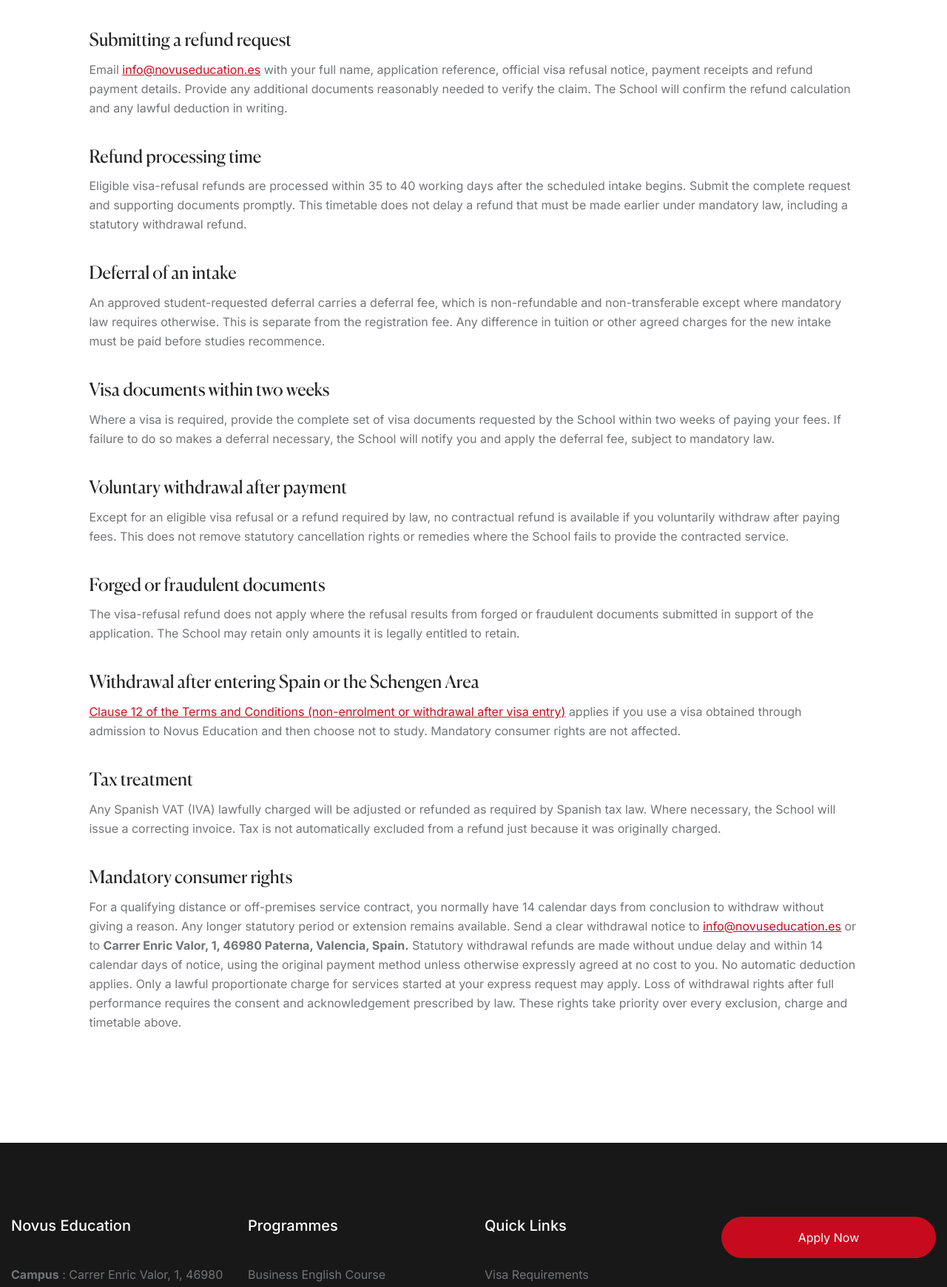
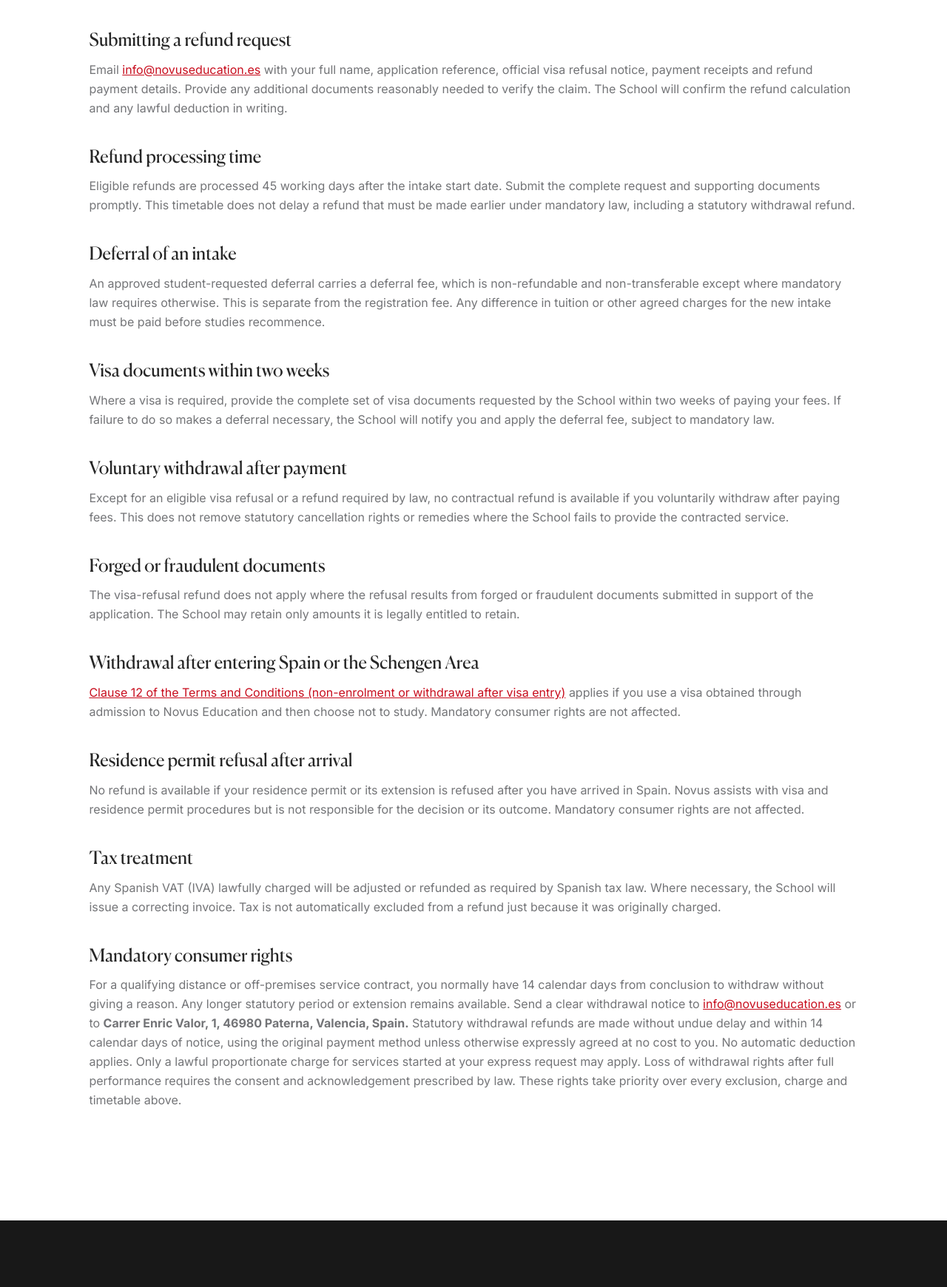
Before and after one commit to AngelPortalDev/Novus-Spain, a Laravel app: page /refund-policy in a window 1280 px wide. Shown: the part 937-2677 px from the top of the page at 74% size. Run offline with Laravel 12, Linux system fonts and the light colour scheme.

Commit message:
update refund policy: adjust refund processing time to 45 working days and add section on residence permit refusal

```diff
--- a/resources/views/Frontend/Pages/refund-policy.blade.php
+++ b/resources/views/Frontend/Pages/refund-policy.blade.php
@@ -24,7 +24,7 @@
                             </section>
                             <section class="programme-about mb--30">
                                 <h5 class="title">Refund processing time</h5>
-                                <p>Eligible visa-refusal refunds are processed within 35 to 40 working days after the scheduled intake begins. Submit the complete request and supporting documents promptly. This timetable does not delay a refund that must be made earlier under mandatory law, including a statutory withdrawal refund.</p>
+                                <p>Eligible refunds are processed 45 working days after the intake start date. Submit the complete request and supporting documents promptly. This timetable does not delay a refund that must be made earlier under mandatory law, including a statutory withdrawal refund.</p>
                             </section>
                             <section class="programme-about mb--30">
                                 <h5 class="title">Deferral of an intake</h5>
@@ -46,6 +46,10 @@
                                 <h5 class="title">Withdrawal after entering Spain or the Schengen Area</h5>
                                 <p><a href="{{ route('terms-and-conditions') }}#clause-12" target="_blank" class="text-decoration-underline text-primary">Clause 12 of the Terms and Conditions (non-enrolment or withdrawal after visa entry)</a> applies if you use a visa obtained through admission to Novus Education and then choose not to study. Mandatory consumer rights are not affected.</p>
                             </section>
+                            <section class="programme-about mb--30">
+                                <h5 class="title">Residence permit refusal after arrival</h5>
+                                <p>No refund is available if your residence permit or its extension is refused after you have arrived in Spain. Novus assists with visa and residence permit procedures but is not responsible for the decision or its outcome. Mandatory consumer rights are not affected.</p>
+                            </section>
 
                             <section class="programme-about mb--30">
                                 <h5 class="title">Tax treatment</h5>
```
